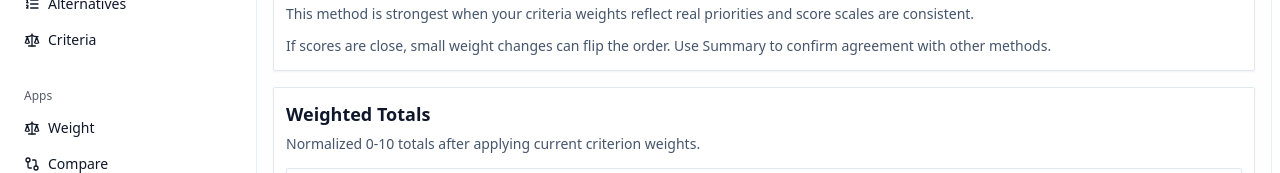
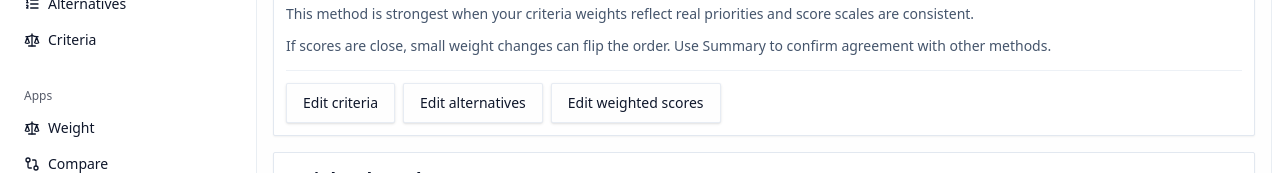
Before and after one commit to rossrobino/plought, a SvelteKit app: page /summary/weight in a window 1280 px wide. Shown: the part 160-333 px from the top of the page. Built offline with nearby package versions, Linux system fonts and the light colour scheme.

Commit message:
Add edit buttons for summaries

```diff
--- a/src/routes/summary/compare/+page.svelte
+++ b/src/routes/summary/compare/+page.svelte
@@ -3,6 +3,7 @@
 import ScoreBars from "$lib/components/output/charts/score-bars.svelte";
 import StackedBars from "$lib/components/output/charts/stacked-bars.svelte";
 import Scores from "$lib/components/scores/Scores.svelte";
+import { Button } from "$lib/components/ui/button/index.js";
 import { alternatives, criteria, rankOrder } from "$lib/state";
 import { getGuidanceCopy, getMethodScores } from "$lib/util/analysis";
 import { chartColors } from "$lib/util/chart-colors";
@@ -56,6 +57,14 @@
 	<p class="mt-1 text-muted-foreground">{guidance.summary}</p>
 	<p class="mt-3 mb-0 text-sm text-muted-foreground">{guidance.comparison}</p>
 	<p class="mt-2 mb-0 text-sm text-muted-foreground">{guidance.caveat}</p>
+	<div class="mt-3 flex flex-wrap gap-2 border-t border-border/60 pt-3">
+		<Button href="/setup/alternatives" size="sm" variant="outline">
+			Edit alternatives
+		</Button>
+		<Button href="/compare" size="sm" variant="outline">
+			Edit pairwise inputs
+		</Button>
+	</div>
 </section>
 
 <section>
--- a/src/routes/summary/rank/+page.svelte
+++ b/src/routes/summary/rank/+page.svelte
@@ -2,6 +2,7 @@
 import Head from "$lib/components/Head.svelte";
 import ScoreBars from "$lib/components/output/charts/score-bars.svelte";
 import Scores from "$lib/components/scores/Scores.svelte";
+import { Button } from "$lib/components/ui/button/index.js";
 import {
 	alternatives,
 	getRankScore,
@@ -42,6 +43,14 @@
 	<p class="mt-1 text-muted-foreground">{guidance.summary}</p>
 	<p class="mt-3 mb-0 text-sm text-muted-foreground">{guidance.comparison}</p>
 	<p class="mt-2 mb-0 text-sm text-muted-foreground">{guidance.caveat}</p>
+	<div class="mt-3 flex flex-wrap gap-2 border-t border-border/60 pt-3">
+		<Button href="/setup/alternatives" size="sm" variant="outline">
+			Edit alternatives
+		</Button>
+		<Button href="/rank" size="sm" variant="outline">
+			Edit rank order
+		</Button>
+	</div>
 </section>
 
 <section>
--- a/src/routes/summary/topsis/+page.svelte
+++ b/src/routes/summary/topsis/+page.svelte
@@ -2,6 +2,7 @@
 import Head from "$lib/components/Head.svelte";
 import TopsisDistanceMap from "$lib/components/output/charts/topsis-distance-map.svelte";
 import Scores from "$lib/components/scores/Scores.svelte";
+import { Button } from "$lib/components/ui/button/index.js";
 import { alternatives, criteria } from "$lib/state";
 import { getGuidanceCopy } from "$lib/util/analysis";
 import { getTopsisDiagnostics } from "$lib/util/topsis";
@@ -30,6 +31,17 @@
 	<p class="mt-1 text-muted-foreground">{guidance.summary}</p>
 	<p class="mt-3 mb-0 text-sm text-muted-foreground">{guidance.comparison}</p>
 	<p class="mt-2 mb-0 text-sm text-muted-foreground">{guidance.caveat}</p>
+	<div class="mt-3 flex flex-wrap gap-2 border-t border-border/60 pt-3">
+		<Button href="/setup/criteria" size="sm" variant="outline">
+			Edit criteria
+		</Button>
+		<Button href="/setup/alternatives" size="sm" variant="outline">
+			Edit alternatives
+		</Button>
+		<Button href="/weight" size="sm" variant="outline">
+			Edit weighted scores
+		</Button>
+	</div>
 </section>
 
 <section>
--- a/src/routes/summary/weight/+page.svelte
+++ b/src/routes/summary/weight/+page.svelte
@@ -3,6 +3,7 @@
 import ScoreBars from "$lib/components/output/charts/score-bars.svelte";
 import StackedBars from "$lib/components/output/charts/stacked-bars.svelte";
 import Scores from "$lib/components/scores/Scores.svelte";
+import { Button } from "$lib/components/ui/button/index.js";
 import { alternatives, criteria, rankOrder } from "$lib/state";
 import { getGuidanceCopy, getMethodScores } from "$lib/util/analysis";
 import { chartColors } from "$lib/util/chart-colors";
@@ -44,6 +45,17 @@
 	<p class="mt-1 text-muted-foreground">{guidance.summary}</p>
 	<p class="mt-3 mb-0 text-sm text-muted-foreground">{guidance.comparison}</p>
 	<p class="mt-2 mb-0 text-sm text-muted-foreground">{guidance.caveat}</p>
+	<div class="mt-3 flex flex-wrap gap-2 border-t border-border/60 pt-3">
+		<Button href="/setup/criteria" size="sm" variant="outline">
+			Edit criteria
+		</Button>
+		<Button href="/setup/alternatives" size="sm" variant="outline">
+			Edit alternatives
+		</Button>
+		<Button href="/weight" size="sm" variant="outline">
+			Edit weighted scores
+		</Button>
+	</div>
 </section>
 
 <section>
```
Lines whose indentation alone changed are shown as unchanged.
